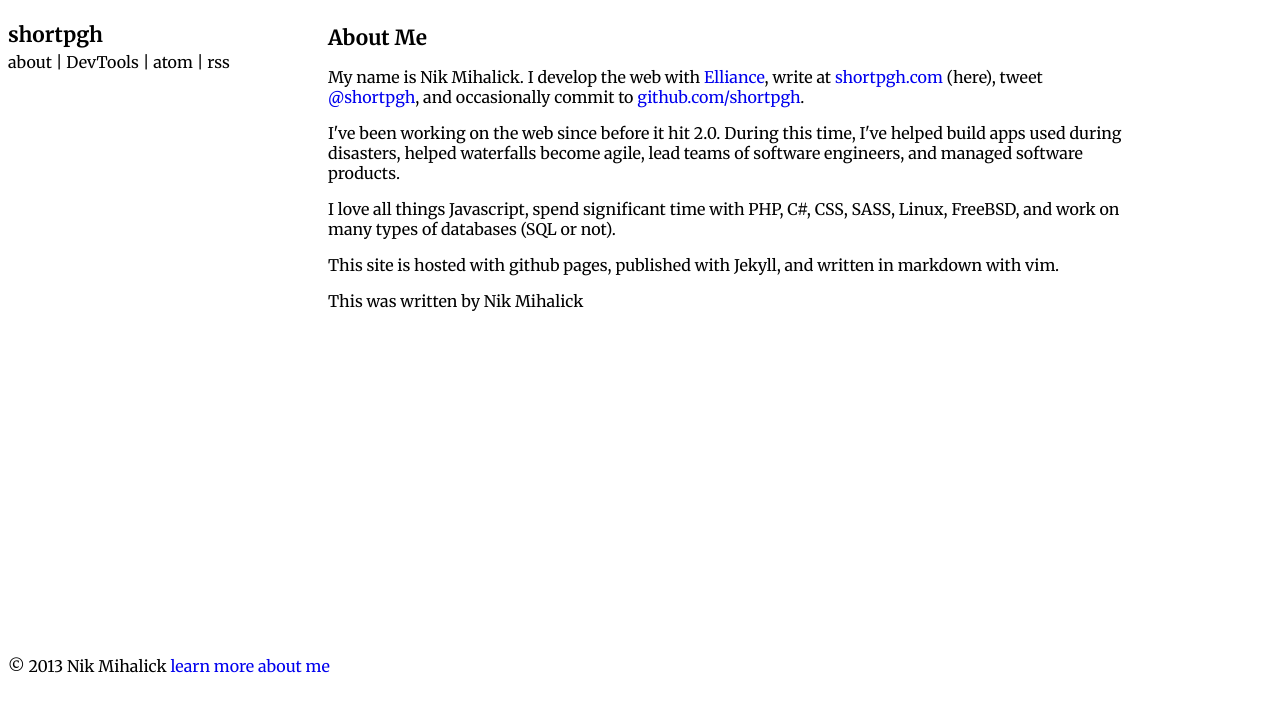
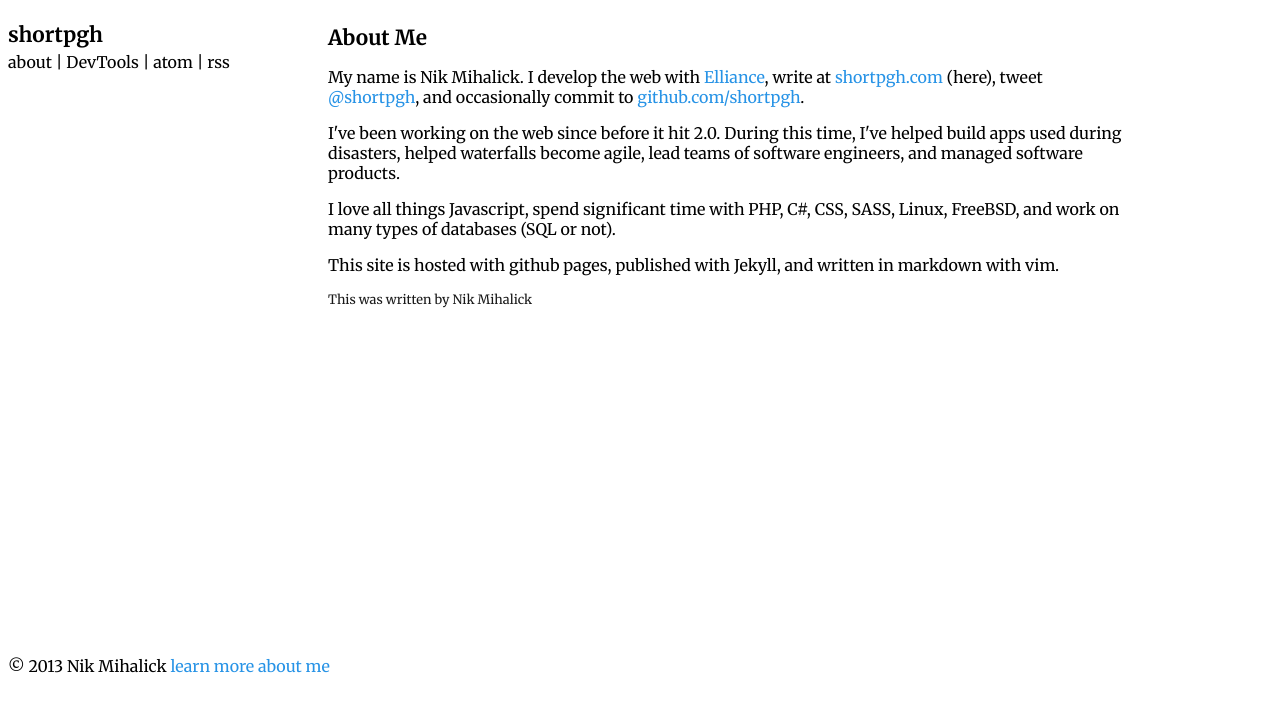
Before and after one commit to shortpgh/site, a Jekyll site: the page built from about/index.html, in a window 1280 px wide. Shown: the top 712 px of the page. Built offline with Jekyll 4.4.1, drawn with Linux system fonts in a browser that asks for light colours; Markdown is read by kramdown in place of the engine named in the settings.

Commit message:
almost complete set of resources.

```diff
--- a/_layouts/post.html
+++ b/_layouts/post.html
@@ -16,5 +16,5 @@ layout: default
 
 <!--<p>tags: {{ page.tags }}</p>-->
 
-<p>This was written by <span itemprop="author">Nik Mihalick</span></p>
+<p class="author">This was written by <span itemprop="author">Nik Mihalick</span></p>
 </div>
--- a/css/base.css
+++ b/css/base.css
@@ -1,6 +1,7 @@
 body{font-family:'Merriweather',serif;font-size:100%}
 a{text-decoration:none}
 a:hover{text-decoration:underline}
+a,a:active,a:visited{color:#2793e6}
 h1{font-size:1.3em}
 h2{font-size:1.2em}
 header a{color:#000}
@@ -9,10 +10,11 @@ body > header > h1 > a > img{height:150px;width:150px}
 nav ul{list-style-type:none;padding-left:0;padding-top:0;margin-top:0}
 nav ul li{display:inline}
 article h1{margin-bottom:0}
-article h1 a{color:#000}
+article h1 a,article h1 a:visited{color:#000}
 article p{display:block;margin-top:0;margin-bottom:0}
 article p:nth-child(2){font-size:.8em;color:#505050}
 footer{padding-top:2em}
+.author{font-size:.8em;opacity:.9}
 @media screen and (min-width: 50em){header{float:left;width:20em}
 section,footer{width:50em}
 section{float:left;min-height:37.5em}
--- a/devtools/setup/index.html
+++ b/devtools/setup/index.html
@@ -16,7 +16,7 @@ tags: devtools
     <p>Start by installing the pre-release version of SASS.</p>
     <code class="highlight">gem install sass -v '>=3.3.0alpha' --pre</code>
     <p>Then run SASS using the --source-maps flag.</p>
-    <code class="highlight">sass --watch --sourcemap sass/styles.scss:styles.css</code>
+    <code class="highlight">sass --watch --sourcemap sass/screen.scss:css/screen.css</code>
     <p>Then <a
     href="https://developers.google.com/chrome-developer-tools/docs/css-preprocessors#toc-enabling-css-source-maps">read the instructions</a> for setting up source maps.</p>
 </div>
```
Also changed, not shown: _posts/2014-01-18-why-i-switched-to-android.md (+1 -0 lines), styl/base.styl (+8 -1 lines).
